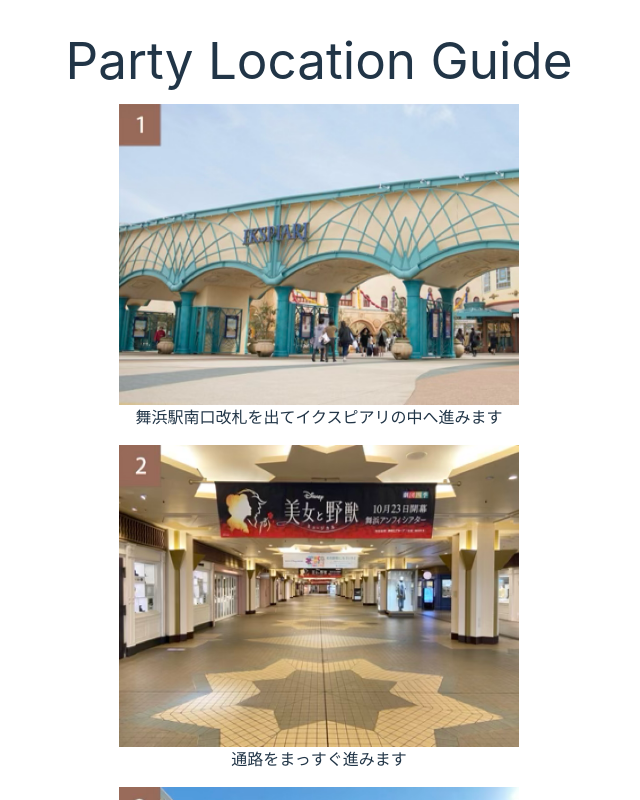
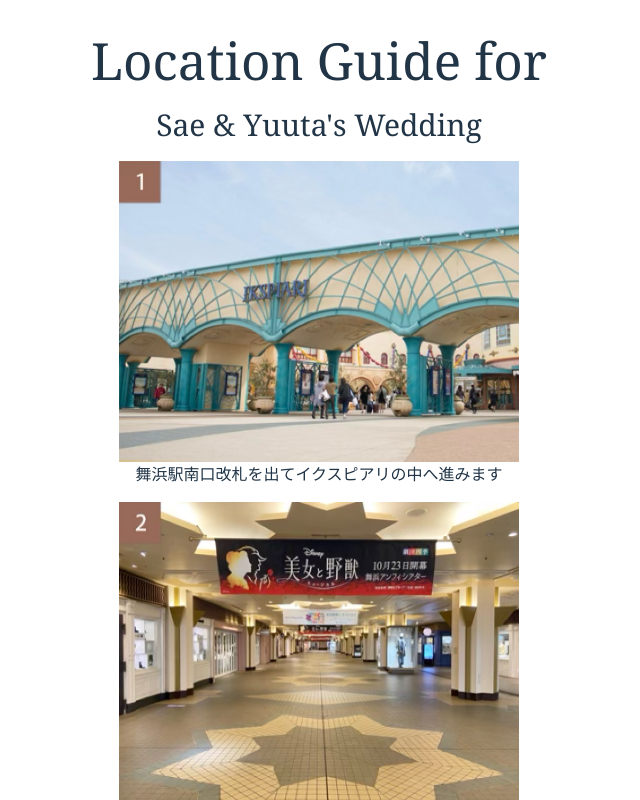
Before and after one commit to hokahokabob/react-playground, a React (Vite) app: page / in a window 1280 px wide. Shown: the top 800 px of the page, without its empty margins (321-961 px from the left). Built offline with nearby package versions, Linux system fonts and the light colour scheme.

Commit message:
improve styles and add greeting last

```diff
--- a/src/PartyGuide.tsx
+++ b/src/PartyGuide.tsx
@@ -38,9 +38,12 @@
     return (
         <div className="min-h-screen bg-gray-50 dark:bg-gray-900 py-12 px-4 sm:px-6 lg:px-8">
             <div className="mx-auto">
-                <h1 className="text-4xl font-extrabold text-center text-gray-900 dark:text-white mb-12">
-                    Party Location Guide
+                <h1 className="text-2xl md:text-3xl tracking-widest text-center text-gray-800 dark:text-white mb-16 leading-relaxed" style={{ fontFamily: 'Georgia, "Times New Roman", Times, serif' }}>
+                    Location Guide for <br /> <span className="text-3xl md:text-4xl">Sae & Yuuta's Wedding</span>
                 </h1>
+                {/* <h1 className="text-2xl font-extrabold text-center text-gray-900 dark:text-white mb-12">
+                    Location Guide for <br /> Sae & Yuuta's Wedding
+                </h1> */}
 
                 <div className="space-y-12">
                     {Array.from({ length: imageCount }).map((_, index) => {
@@ -75,6 +78,18 @@
                             </div>
                         );
                     })}
+                    <div className="flex flex-col items-center mt-4">
+                        <div className="relative overflow-hidden mx-auto w-full" style={{ maxWidth: '400px', aspectRatio: '4/3' }}>
+                            <img
+                                src="/hutari.png"
+                                alt="お待ちしています！"
+                                className="absolute inset-0 w-full h-full object-cover object-center rounded-lg shadow-lg"
+                            />
+                        </div>
+                        <p className="mt-6 text-2xl font-bold text-gray-900 dark:text-white text-center">
+                            お待ちしています！
+                        </p>
+                    </div>
                 </div>
             </div>
         </div>
```
Also changed, not shown: public/hutari.png (added).
